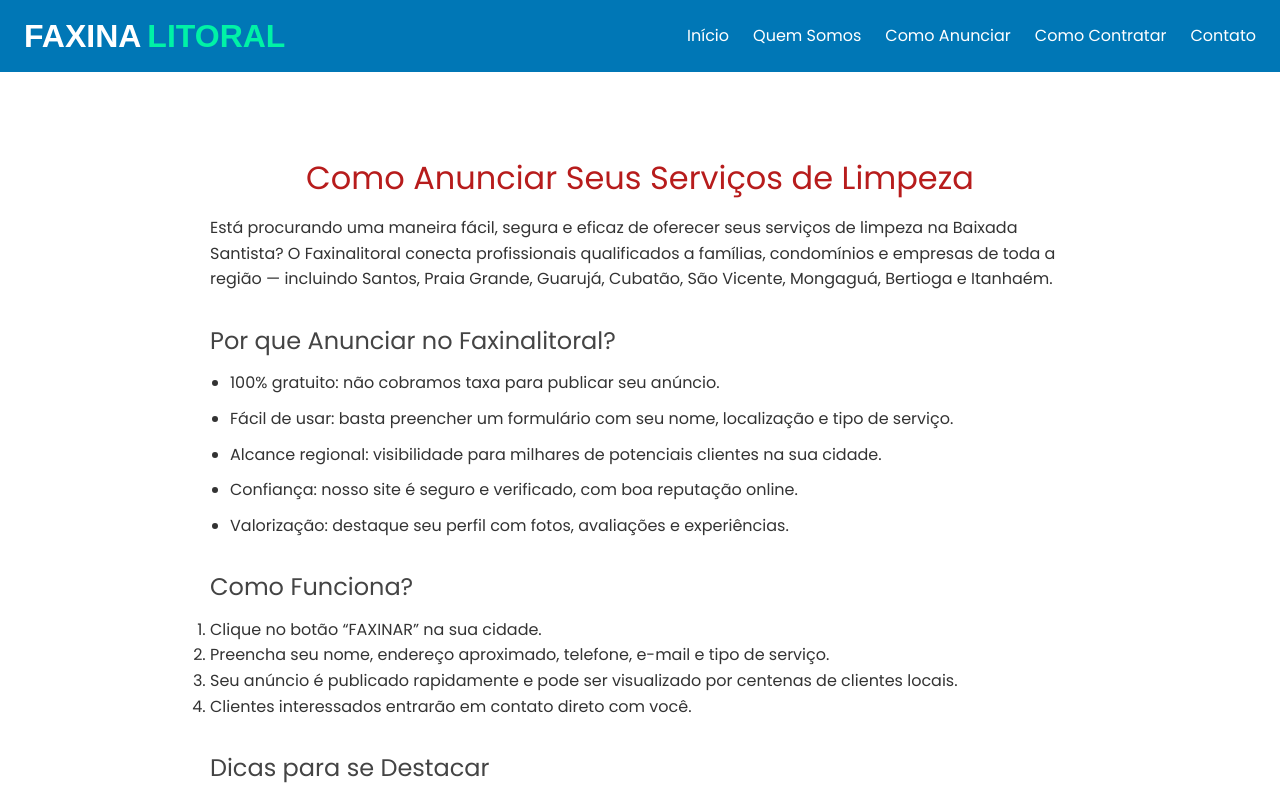
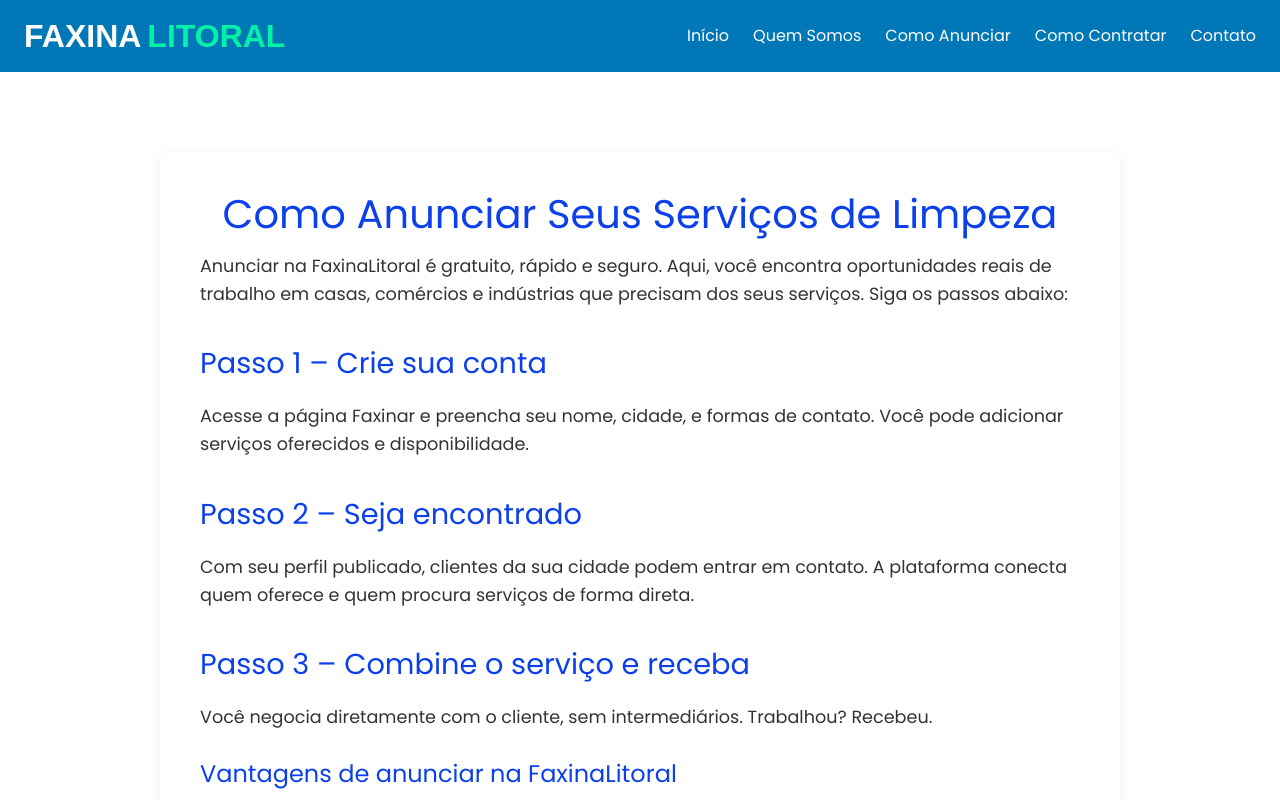
Before and after one commit to countdracula6/faxina-litoral, a React (Vite) app: page /como-anunciar in a window 1280 px wide. Shown: the top 800 px of the page. Built offline with nearby package versions, Linux system fonts and the light colour scheme.

Commit message:
polishing css

```diff
--- a/src/pages/ComoAnunciar.css
+++ b/src/pages/ComoAnunciar.css
@@ -1,53 +1,52 @@
 .como-anunciar {
-  max-width: 900px;
-  margin: 0 auto;
-  padding: 40px 20px;
+  max-width: 960px;
+  margin: 2rem auto;
+  padding: 2.5rem;
+  background-color: #fff;
+  border-radius: 10px;
+  box-shadow: 0 4px 14px rgba(0, 0, 0, 0.08);
   font-family: 'Poppins', sans-serif;
   color: #333;
   line-height: 1.6;
 }
 
+.como-anunciar h1,
+.como-anunciar h2,
+.como-anunciar h3 {
+  color: #0c40eb;
+}
+
 .como-anunciar h1 {
-  font-size: 32px;
-  font-weight: 700;
-  margin-bottom: 20px;
-  color: #b71c1c; /* deep red */
+  font-size: 2.5rem;
+  margin-bottom: 1rem;
   text-align: center;
 }
 
 .como-anunciar h2 {
-  font-size: 24px;
-  font-weight: 600;
-  margin-top: 30px;
-  margin-bottom: 10px;
-  color: #444;
+  font-size: 1.8rem;
+  margin-top: 2rem;
+  margin-bottom: 1rem;
+}
+
+.como-anunciar h3 {
+  font-size: 1.5rem;
+  margin-top: 1.5rem;
+  margin-bottom: 1rem;
 }
 
 .como-anunciar p {
-  font-size: 16px;
-  margin-bottom: 16px;
+  font-size: 1.1rem;
+  margin-bottom: 1rem;
 }
 
 .como-anunciar ul {
-  margin-left: 20px;
-  padding-left: 0;
-  list-style-type: disc;
+  padding-left: 1.5rem;
+  margin-bottom: 1rem;
 }
 
-.como-anunciar ul li {
-  margin-bottom: 10px;
+.como-anunciar li {
+  margin-bottom: 0.5rem;
+  font-size: 1.1rem;
+  list-style-type: '✔️ ';
+  padding-left: 0.5rem;
 }
-
-@media (max-width: 768px) {
-  .como-anunciar {
-    padding: 20px 15px;
-  }
-
-  .como-anunciar h1 {
-    font-size: 26px;
-  }
-
-  .como-anunciar h2 {
-    font-size: 20px;
-  }
-}
--- a/src/pages/ComoAnunciar.jsx
+++ b/src/pages/ComoAnunciar.jsx
@@ -1,48 +1,46 @@
-import React from 'react';
-import './ComoAnunciar.css';
+import React from "react";
+import "./ComoAnunciar.css";
 
 export default function ComoAnunciar() {
   return (
-    <section className="como-anunciar">
+    <div className="como-anunciar">
       <h1>Como Anunciar Seus Serviços de Limpeza</h1>
       <p>
-        Está procurando uma maneira fácil, segura e eficaz de oferecer seus serviços de limpeza na Baixada Santista?
-        O Faxinalitoral conecta profissionais qualificados a famílias, condomínios e empresas de toda a região —
-        incluindo Santos, Praia Grande, Guarujá, Cubatão, São Vicente, Mongaguá, Bertioga e Itanhaém.
+        Anunciar na <strong>FaxinaLitoral</strong> é gratuito, rápido e seguro.
+        Aqui, você encontra oportunidades reais de trabalho em casas, comércios e
+        indústrias que precisam dos seus serviços. Siga os passos abaixo:
       </p>
 
-      <h2>Por que Anunciar no Faxinalitoral?</h2>
+      <h2>Passo 1 – Crie sua conta</h2>
+      <p>
+        Acesse a página <strong>Faxinar</strong> e preencha seu nome, cidade, e
+        formas de contato. Você pode adicionar serviços oferecidos e disponibilidade.
+      </p>
+
+      <h2>Passo 2 – Seja encontrado</h2>
+      <p>
+        Com seu perfil publicado, clientes da sua cidade podem entrar em contato.
+        A plataforma conecta quem oferece e quem procura serviços de forma direta.
+      </p>
+
+      <h2>Passo 3 – Combine o serviço e receba</h2>
+      <p>
+        Você negocia diretamente com o cliente, sem intermediários. Trabalhou? Recebeu.
+      </p>
+
+      <h3>Vantagens de anunciar na FaxinaLitoral</h3>
       <ul>
-        <li><strong>100% gratuito:</strong> não cobramos taxa para publicar seu anúncio.</li>
-        <li><strong>Fácil de usar:</strong> basta preencher um formulário com seu nome, localização e tipo de serviço.</li>
-        <li><strong>Alcance regional:</strong> visibilidade para milhares de potenciais clientes na sua cidade.</li>
-        <li><strong>Confiança:</strong> nosso site é seguro e verificado, com boa reputação online.</li>
-        <li><strong>Valorização:</strong> destaque seu perfil com fotos, avaliações e experiências.</li>
-      </ul>
-
-      <h2>Como Funciona?</h2>
-      <ol>
-        <li>Clique no botão “FAXINAR” na sua cidade.</li>
-        <li>Preencha seu nome, endereço aproximado, telefone, e-mail e tipo de serviço.</li>
-        <li>Seu anúncio é publicado rapidamente e pode ser visualizado por centenas de clientes locais.</li>
-        <li>Clientes interessados entrarão em contato direto com você.</li>
-      </ol>
-
-      <h2>Dicas para se Destacar</h2>
-      <ul>
-        <li>Adicione uma boa foto de perfil.</li>
-        <li>Escreva um pequeno texto dizendo por que você é confiável.</li>
-        <li>Seja claro sobre horários e tipos de limpeza que realiza.</li>
+        <li>Totalmente gratuito</li>
+        <li>Sem taxas, sem burocracia</li>
+        <li>Contato direto com o contratante</li>
+        <li>Mais de 200 produtos disponíveis na nossa loja com preços acessíveis</li>
+        <li>Foco na Baixada Santista – mais visibilidade na sua região</li>
       </ul>
 
       <p>
-        No Faxinalitoral, seu trabalho é valorizado. Faça parte da maior plataforma local de serviços de limpeza
-        e conquiste novos clientes hoje mesmo.
+        Pronto para começar? Acesse a aba <strong>Faxinar</strong> agora mesmo
+        e cadastre-se gratuitamente.
       </p>
-
-      <div className="cta-button">
-        <a href="/faxinar">Comece Agora</a>
-      </div>
-    </section>
+    </div>
   );
 }
--- a/src/pages/ComoContratar.jsx
+++ b/src/pages/ComoContratar.jsx
@@ -6,12 +6,12 @@
     <div className="como-contratar">
       <h1>Como Contratar</h1>
       <p>
-        Contratar um serviço de limpeza nunca foi tão simples. Com a plataforma FaxinaLitoral,
+        Contratar um serviço de limpeza nunca foi tão simples. Com a plataforma <strong>FaxinaLitoral</strong>,
         você encontra profissionais qualificados para limpar casas, apartamentos, escritórios e mais,
         em toda a Baixada Santista.
       </p>
 
-      <h2>Passo a passo:</h2>
+      <h2>Passo a passo</h2>
       <ul>
         <li>Escolha sua cidade na página inicial.</li>
         <li>Clique em <strong>CONTRATAR</strong>.</li>
@@ -30,7 +30,7 @@
       </ul>
 
       <p>
-        Conte com a FaxinaLitoral para tornar sua rotina mais leve e seu ambiente sempre limpo.
+        Conte com a <strong>FaxinaLitoral</strong> para tornar sua rotina mais leve e seu ambiente sempre limpo.
       </p>
     </div>
   )
--- a/src/pages/Contato.css
+++ b/src/pages/Contato.css
@@ -12,7 +12,7 @@
 .contato h1 {
   font-size: 2.5rem;
   margin-bottom: 1rem;
-  color: #0c40eb;
+  color: #227ef5;
   text-align: center;
 }
 
@@ -20,7 +20,7 @@
   font-size: 1.8rem;
   margin-top: 2rem;
   margin-bottom: 1rem;
-  color: #0c40eb;
+  color: #227ef5;
 }
 
 .contato p {
@@ -42,7 +42,7 @@
 }
 
 .contato a {
-  color: #0c40eb;
+  color: #227ef5;
   text-decoration: none;
 }
 
--- a/src/pages/Contato.jsx
+++ b/src/pages/Contato.jsx
@@ -7,20 +7,20 @@
       <h1>Fale Conosco</h1>
       <p>Entre em contato conosco para tirar dúvidas, oferecer sugestões ou solicitar ajuda.</p>
 
-      <h2>Formas de contato:</h2>
+      <h2>Formas de Contato</h2>
       <ul>
-        <li>Email: atendimento@faxinalitoral.com.br</li>
-        <li>Telefone/WhatsApp: (13) 99999-9999</li>
+        <li>Email: <a href="mailto:atendimento@faxinalitoral.com.br">atendimento@faxinalitoral.com.br</a></li>
+        <li>Telefone/WhatsApp: <a href="tel:+5513999999999">(13) 99999-9999</a></li>
         <li>Endereço: Av. Principal, 123 - Santos/SP</li>
       </ul>
 
-      <h3>Horário de atendimento</h3>
+      <h2>Horário de Atendimento</h2>
       <p>Segunda à Sexta, das 08h às 18h</p>
 
-      <h3>Redes sociais</h3>
+      <h2>Redes Sociais</h2>
       <ul>
-        <li><a href="https://instagram.com/faxinalitoral" target="_blank">Instagram</a></li>
-        <li><a href="https://facebook.com/faxinalitoral" target="_blank">Facebook</a></li>
+        <li><a href="https://instagram.com/faxinalitoral" target="_blank" rel="noreferrer">Instagram</a></li>
+        <li><a href="https://facebook.com/faxinalitoral" target="_blank" rel="noreferrer">Facebook</a></li>
       </ul>
 
       <p>Estamos aqui para te ajudar e garantir o melhor serviço de limpeza da região.</p>
--- a/src/pages/QuemSomos.jsx
+++ b/src/pages/QuemSomos.jsx
@@ -3,43 +3,40 @@
 
 export default function QuemSomos() {
   return (
-     <section className="quem-somos">
-      <h1>Quem Somos – A Plataforma de Limpeza Mais Confiável da Baixada Santista</h1>
-
+    <section className="quem-somos">
+      <h1>Quem Somos</h1>
       <p>
-        O <strong>Faxinalitoral</strong> nasceu com uma missão clara: conectar quem precisa de serviços de limpeza com profissionais de confiança, capacitados e próximos de você. Atendemos com orgulho todas as cidades da <strong>Baixada Santista</strong>, incluindo <em>Santos, São Vicente, Praia Grande, Guarujá, Cubatão, Mongaguá, Itanhaém e Bertioga</em>.
+        O FaxinaLitoral é uma plataforma dedicada exclusivamente a conectar profissionais de limpeza
+        com clientes na região da Baixada Santista. Nosso objetivo é facilitar o encontro entre quem
+        precisa de serviços de limpeza e quem oferece esse trabalho, de forma ágil, segura e eficiente.
       </p>
 
-      <h2>Por que confiar no Faxinalitoral?</h2>
+      <h2>Nossa Missão</h2>
+      <p>
+        Promover dignidade, autonomia e oportunidades reais para trabalhadores autônomos e pequenas
+        empresas de limpeza, ao mesmo tempo em que oferecemos praticidade, segurança e preços justos
+        para quem contrata.
+      </p>
+
+      <h2>Por Que Escolher o FaxinaLitoral?</h2>
       <ul>
-        <li><strong>Segurança e Transparência:</strong> Não cobramos comissão e você fala direto com o profissional.</li>
-        <li><strong>Facilidade:</strong> Em poucos cliques, você pode anunciar ou contratar um serviço de limpeza.</li>
-        <li><strong>Profissionais Reais:</strong> Nosso sistema prioriza pessoas da sua cidade, com disponibilidade real.</li>
-        <li><strong>Sem Intermediários:</strong> O Faxinalitoral é uma ponte direta — simples, rápida e gratuita.</li>
+        <li>Especializado na Baixada Santista</li>
+        <li>Plataforma intuitiva e segura</li>
+        <li>Cadastro gratuito para profissionais</li>
+        <li>Filtros inteligentes para contratação rápida</li>
+        <li>Planos de destaque acessíveis</li>
       </ul>
 
-      <h2>Para quem deseja contratar</h2>
+      <h2>Nosso Compromisso</h2>
       <p>
-        Sabemos como é difícil encontrar alguém de confiança para cuidar da sua casa, escritório ou comércio. Aqui, você encontra <strong>faxineiras e diaristas com reputação local</strong>, prontos para atender com qualidade e agilidade. Contratar um serviço de limpeza nunca foi tão fácil e direto.
+        Acreditamos em uma relação justa e transparente entre prestadores de serviço e contratantes.
+        Por isso, garantimos que toda comunicação seja direta, sem taxas escondidas ou comissões absurdas.
       </p>
 
-      <h2>Para quem deseja trabalhar</h2>
+      <h3>Junte-se a nós</h3>
       <p>
-        Se você é <strong>faxineira, diarista ou oferece serviços de limpeza</strong>, o Faxinalitoral é seu novo aliado. Aqui você pode divulgar gratuitamente sua disponibilidade, cidade de atendimento e entrar em contato direto com quem precisa. Sem cadastro complicado. Sem burocracia. Apenas oportunidades reais.
-      </p>
-
-      <h2>Nossa Visão</h2>
-      <p>
-        Tornar o Faxinalitoral a referência nº 1 em serviços de limpeza urbana no litoral de São Paulo, sendo reconhecidos pela qualidade, confiança e impacto social positivo.
-      </p>
-
-      <h2>Contato e Suporte</h2>
-      <p>
-        Nosso suporte está sempre disponível para tirar dúvidas ou ajudar em qualquer necessidade. Use nossa <a href="/contato">página de contato</a> ou fale conosco pelo WhatsApp.
-      </p>
-
-      <p style={{ marginTop: '24px', fontWeight: 'bold' }}>
-        Faxinalitoral — Conectando Limpeza com Confiança.
+        Seja você um profissional da limpeza ou alguém buscando uma faxina de confiança, o FaxinaLitoral
+        está aqui para facilitar a sua vida. Conheça nossos serviços e faça parte dessa rede!
       </p>
     </section>
   )
--- a/src/styles/ComoAnunciar.css
+++ b/src/styles/ComoAnunciar.css
@@ -1,18 +1,24 @@
 .como-anunciar {
-  max-width: 900px;
-  margin: 0 auto;
-  padding: 2rem;
-  background-color: #ffffff;
+  max-width: 960px;
+  margin: 2rem auto;
+  padding: 2.5rem;
+  background-color: #fff;
   border-radius: 10px;
-  box-shadow: 0 4px 12px rgba(0, 0, 0, 0.08);
+  box-shadow: 0 4px 14px rgba(0, 0, 0, 0.08);
   font-family: 'Poppins', sans-serif;
   color: #333;
+  line-height: 1.6;
+}
+
+.como-anunciar h1,
+.como-anunciar h2,
+.como-anunciar h3 {
+  color: #0c40eb;
 }
 
 .como-anunciar h1 {
   font-size: 2.5rem;
-  margin-bottom: 1.5rem;
-  color: #0c40eb;
+  margin-bottom: 1rem;
   text-align: center;
 }
 
@@ -20,19 +26,16 @@
   font-size: 1.8rem;
   margin-top: 2rem;
   margin-bottom: 1rem;
-  color: #0c40eb;
 }
 
 .como-anunciar h3 {
   font-size: 1.5rem;
   margin-top: 1.5rem;
   margin-bottom: 1rem;
-  color: #0c40eb;
 }
 
 .como-anunciar p {
   font-size: 1.1rem;
-  line-height: 1.75;
   margin-bottom: 1rem;
 }
 
@@ -44,16 +47,6 @@
 .como-anunciar li {
   margin-bottom: 0.5rem;
   font-size: 1.1rem;
-  list-style-type: '📌 ';
+  list-style-type: '✔️ ';
   padding-left: 0.5rem;
 }
-
-.como-anunciar a {
-  color: #0c40eb;
-  text-decoration: underline;
-}
-
-.como-anunciar a:hover {
-  color: #0927a5;
-  text-decoration: none;
-}
```
Also changed, not shown: src/components/Navbar.css (added, +87 -0 lines), src/pages/ComoContratar.css (+5 -5 lines), src/pages/QuemSomos.css (+11 -8 lines).
